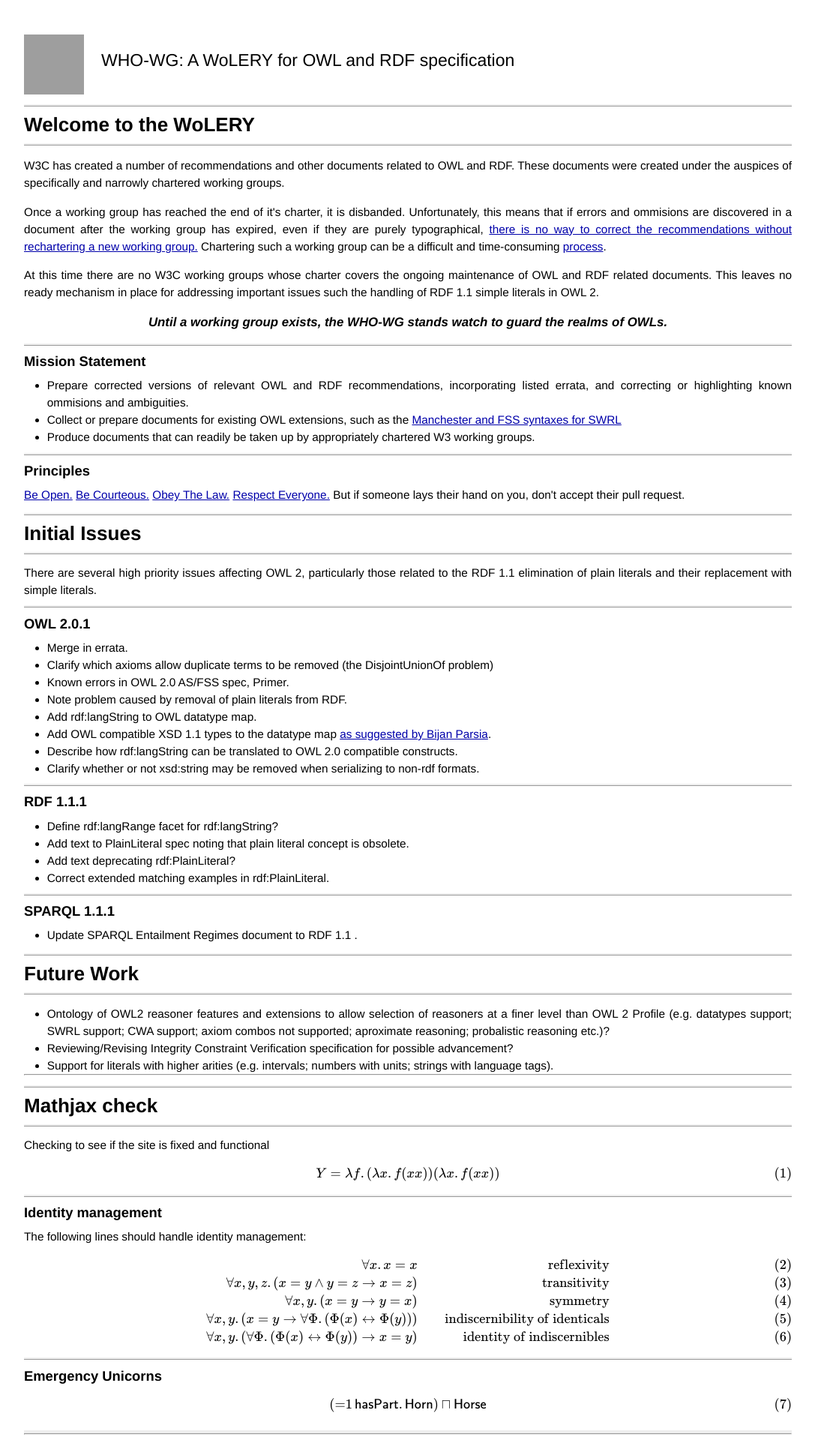
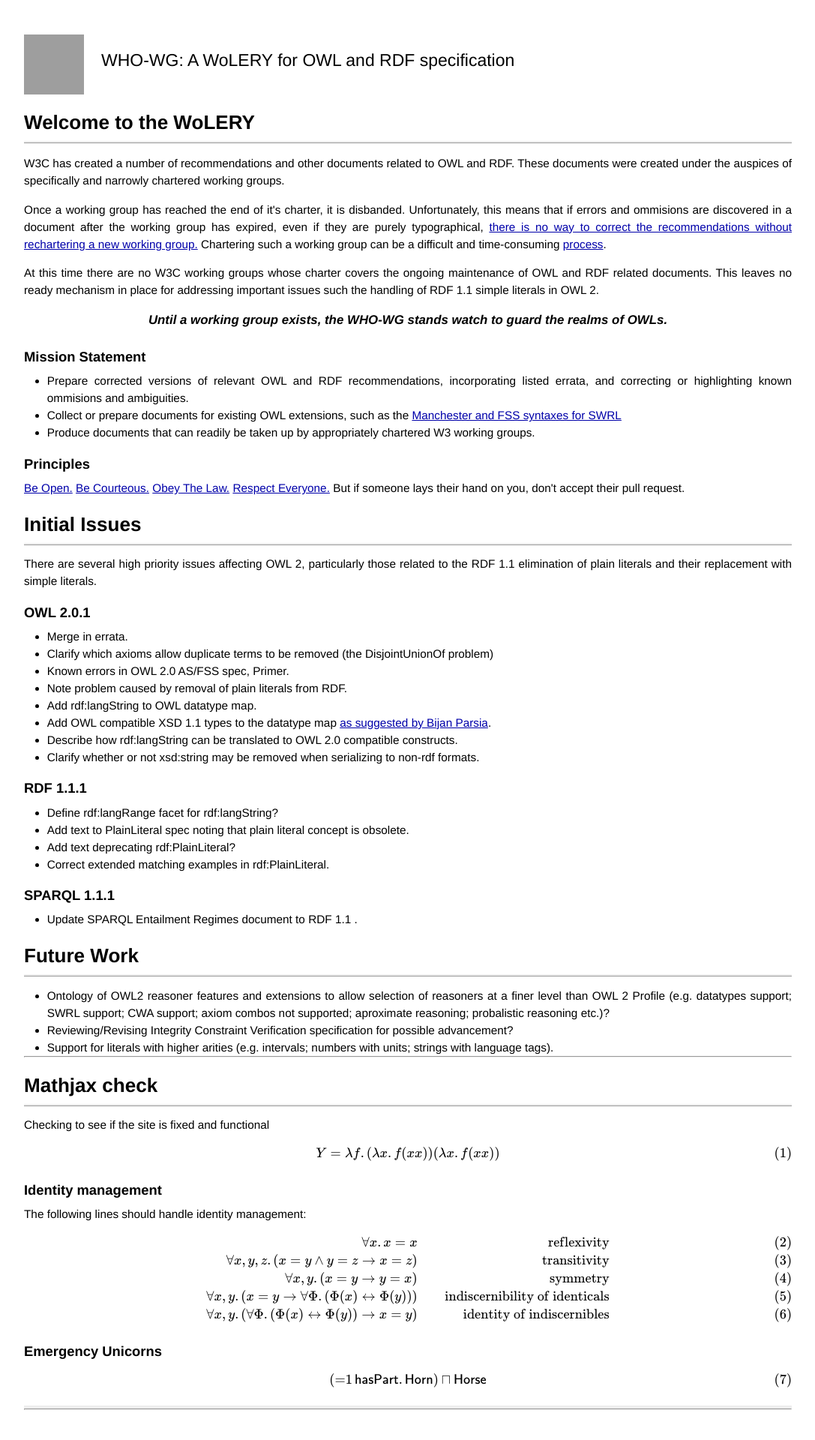
Before and after one commit to WHO-WG/WHO-WG.github.io, a Jekyll site: the page built from index.html, in a window 1280 px wide. Shown: the top 1920 px of the page at 75% size, without its empty margins (96-1183 px from the left). Built offline with Jekyll 4.4.1, drawn with Linux system fonts in a browser that asks for light colours; Markdown is read by kramdown in place of the engine named in the settings; formulas are drawn with MathJax 3; grey boxes are pictures that could not be loaded.

```diff
--- a/css/main.css
+++ b/css/main.css
@@ -24,7 +24,9 @@
 margin-top: 0.5em;
 padding-top: 0.5em;
 margin-bottom: 0.5em;
-border-top-style: ridge;}
+// border-top-style: ridge;
+
+}
 
 h1 {
     font-size: 170%;
```
